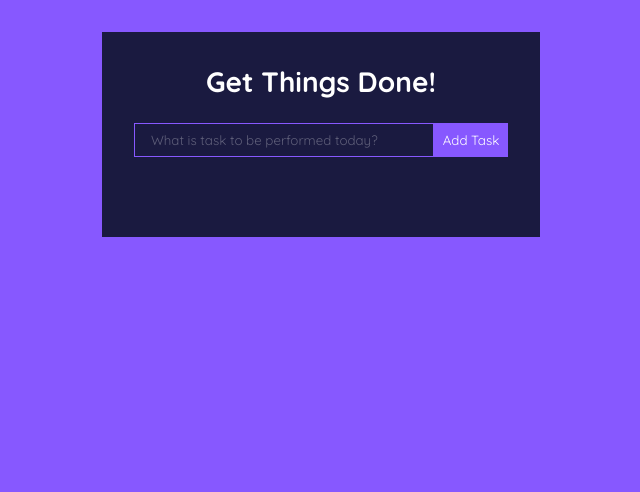
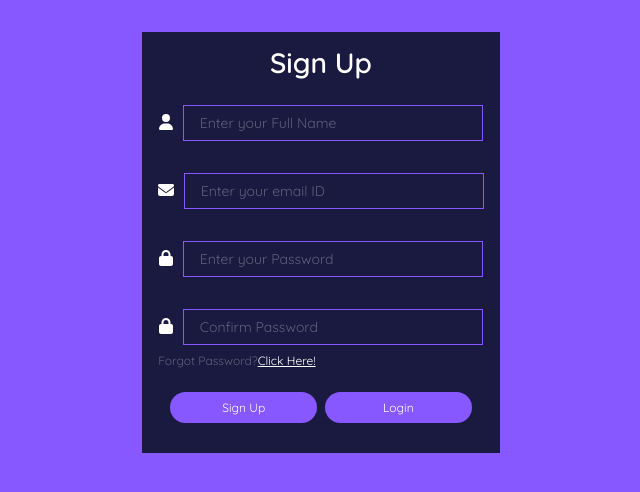
Before and after one commit to Janvi-Chandra/to-do-list, a React (Create React App) app: page / in a window 1280 px wide. Shown: the top 492 px of the page, without its empty margins (319-959 px from the left). Built offline with nearby package versions, Linux system fonts and the light colour scheme.

Commit message:
Sign Up Form done

```diff
--- a/src/App.css
+++ b/src/App.css
@@ -14,6 +14,95 @@ body{
   display: flex;
   justify-content: center;
   align-items: center;
+}
+
+.container
+{
+  display: flex;
+  flex-direction: column;
+  margin: auto;
+  margin-top: 2rem;
+  background: #1A1A40;
+  padding: 0.4rem 1rem;
+  margin-bottom: 2rem;
+}
+
+.header
+{
+  display: flex;
+  flex-direction: column;
+  align-items: center;
+  gap: 9px;
+  width: 100%;
+  margin-top: 0.4rem;
+}
+
+.text
+{
+  color: #fff;
+  font-weight: 600;
+  font-size:28px;
+}
+
+.HomeInput
+{
+  outline:none;
+  background: transparent;
+  border:1px solid #8758ff;
+  padding:0.5rem 1rem;
+  margin-top: 1rem;
+  margin-bottom: 1rem;
+  width:300px;
+  color:#fff;
+  font-size: 14px;
+}
+
+.home-icon{
+  color: white;
+  margin-right: 0.6rem;
+}
+
+.HomeInput::placeholder
+{
+  color: #ffffff4d;
+}
+
+.forgot-password
+{
+  text-align:left;
+  font-size: 12px;
+  color:#ffffff4d;
+  margin-top: -0.5rem;
+}
+
+span{
+  color: white;
+  text-decoration: underline;
+}
+
+.submit-container
+{
+  display: flex;
+  justify-content: center;
+  align-items: center;
+  width: 100%;
+}
+
+.submit
+{
+  width: 45%;
+  margin: 1.5rem 0;
+  padding: 0.5rem 0;
+  background-color:#8758FF;
+  font-size: 12px;
+  border-radius: 30px;
+  color: white;
+  cursor: pointer;
+}
+
+#sign-in
+{
+  margin-right:0.5rem;
 }
 
 .App
--- a/src/App.js
+++ b/src/App.js
@@ -1,10 +1,17 @@
 import './App.css';
+import { BrowserRouter as Router, Route, Routes } from 'react-router-dom';
 import TodoWrapper from './components/TodoWrapper';
+import Home from './components/Home';
 
 function App() {
   return (
     <div className="App">
-      <TodoWrapper />
+      <Router>
+        <Routes>
+          <Route exact path="/" element={<Home />} />
+          <Route exact path="/todolist" element={<TodoWrapper />} />
+        </Routes>
+      </Router>
     </div>
   );
 }
--- /dev/null
+++ b/src/components/Home.jsx
@@ -0,0 +1,58 @@
+import React from 'react'
+import { FontAwesomeIcon } from '@fortawesome/react-fontawesome'
+import { faLock } from '@fortawesome/free-solid-svg-icons'
+import { faUser} from '@fortawesome/free-solid-svg-icons'
+import { faEnvelope} from '@fortawesome/free-solid-svg-icons'
+
+const Home = () => {
+  return (
+    <div>
+
+      <div className="container">
+        <div className="header">
+            <div className="text">Sign Up</div>
+            <div className="underline"></div>
+        </div>
+
+
+      <div className="inputs">
+        <div className="input">
+            <FontAwesomeIcon icon={faUser} className='home-icon'/>
+            <input type="text" className='HomeInput'placeholder='Enter your Full Name' required/>
+        </div>
+      </div>
+
+      <div className="inputs">
+        <div className="input">
+            <FontAwesomeIcon icon={faEnvelope} className='home-icon'/>
+            <input type="email" className='HomeInput' placeholder='Enter your email ID' required/>
+        </div>
+      </div>
+
+      <div className="inputs">
+        <div className="input">
+        <FontAwesomeIcon icon={faLock} className='home-icon'/>
+            <input type="password" className='HomeInput' placeholder='Enter your Password' required/>
+        </div>
+      </div>
+
+      <div className="inputs">
+        <div className="input">
+        <FontAwesomeIcon icon={faLock} className='home-icon'/>
+            <input type="password" className='HomeInput' placeholder='Confirm Password' required/>
+        </div>
+      </div>
+
+      <div className="forgot-password">Forgot Password?<span>Click Here!</span></div>
+
+      <div className="submit-container">
+        <div className="submit" id="sign-in">Sign Up</div>
+        <div className="submit">Login</div>
+      </div>
+      </div>
+
+    </div>
+  )
+}
+
+export default Home
--- a/src/components/TodoWrapper.jsx
+++ b/src/components/TodoWrapper.jsx
@@ -1,54 +1,71 @@
-import React, { useState } from 'react'
-import TodoForm from './TodoForm'
-import {v4 as uuidv4} from 'uuid'
-import Todo from './Todo'
-import EditTodoForm from './EditTodoForm'
-uuidv4()
+import React, { useState, useEffect } from 'react';
+import TodoForm from './TodoForm';
+import { v4 as uuidv4 } from 'uuid';
+import Todo from './Todo';
+import EditTodoForm from './EditTodoForm';
+
+uuidv4();
 
 const TodoWrapper = () => {
-  const [todos,setTodos]= useState([]);
+  const [todos, setTodos] = useState([]);
 
-  const toggleComplete = (id) =>{
-    setTodos(todos.map(todo => todo.id ===id?{
-      ...todo,completed:!todo.completed}:todo))
-  }
+  // Load tasks from local storage when the component mounts
+  useEffect(() => {
+    const savedTodos = JSON.parse(localStorage.getItem('todos'));
+    if (savedTodos) {
+      setTodos(savedTodos);
+    }
+  }, []);
+
+  // Save tasks to local storage whenever they are updated
+  useEffect(() => {
+    localStorage.setItem('todos', JSON.stringify(todos));
+  }, [todos]);
+
+  const toggleComplete = (id) => {
+    setTodos(todos.map(todo => todo.id === id ? {
+      ...todo, completed: !todo.completed
+    } : todo));
+  };
 
   const deleteTodo = (id) => {
-    setTodos(todos.filter(todo => todo.id!==id))
-  }
+    setTodos(todos.filter(todo => todo.id !== id));
+  };
 
   const editTodo = (id) => {
-    setTodos(todos.map(todo=> todo.id ===id?{
-      ...todo,isEditing:!todo.isEditing}:todo))
-  }
+    setTodos(todos.map(todo => todo.id === id ? {
+      ...todo, isEditing: !todo.isEditing
+    } : todo));
+  };
 
-  const addTodo = (todo) =>{
-    setTodos([...todos,{
-      id:uuidv4(),
-      task:todo,
-      completed:false,
-      isEditing:false}])
-    console.log(todos);
-  }
+  const addTodo = (todo) => {
+    setTodos([...todos, {
+      id: uuidv4(),
+      task: todo,
+      completed: false,
+      isEditing: false
+    }]);
+  };
 
-  const editTask = (task,id) =>{
-    setTodos(todos.map(todo => todo.id ===id?{
-      todo,task,isEditing:!todo.isEditing}: todo))
-  }
+  const editTask = (task, id) => {
+    setTodos(todos.map(todo => todo.id === id ? {
+      ...todo, task, isEditing: !todo.isEditing
+    } : todo));
+  };
+
   return (
     <div className='TodoWrapper'>
       <h1>Get Things Done!</h1>
-      <TodoForm addTodo={addTodo}/>
-      {
-        todos.map((todo,index) => (
-          todo.isEditing ? (
-            <EditTodoForm editTodo={editTask} task={todo}/>
-          ):(
-            <Todo task={todo} key={index} toggleComplete={toggleComplete} deleteTodo={deleteTodo} editTodo={editTodo}/>
-          )
-        ))}
+      <TodoForm addTodo={addTodo} />
+      {todos.map((todo, index) => (
+        todo.isEditing ? (
+          <EditTodoForm editTodo={editTask} task={todo} key={index} />
+        ) : (
+          <Todo task={todo} key={index} toggleComplete={toggleComplete} deleteTodo={deleteTodo} editTodo={editTodo} />
+        )
+      ))}
     </div>
-  )
-}
+  );
+};
 
-export default TodoWrapper
+export default TodoWrapper;
--- a/src/index.css
+++ /dev/null
@@ -1,13 +0,0 @@
-body {
-  margin: 0;
-  font-family: -apple-system, BlinkMacSystemFont, 'Segoe UI', 'Roboto', 'Oxygen',
-    'Ubuntu', 'Cantarell', 'Fira Sans', 'Droid Sans', 'Helvetica Neue',
-    sans-serif;
-  -webkit-font-smoothing: antialiased;
-  -moz-osx-font-smoothing: grayscale;
-}
-
-code {
-  font-family: source-code-pro, Menlo, Monaco, Consolas, 'Courier New',
-    monospace;
-}
```
Also changed, not shown: src/setupTests.js (deleted, +0 -5 lines), src/logo.svg (deleted), 1 other file (tests, documents, lock files or other folders).
